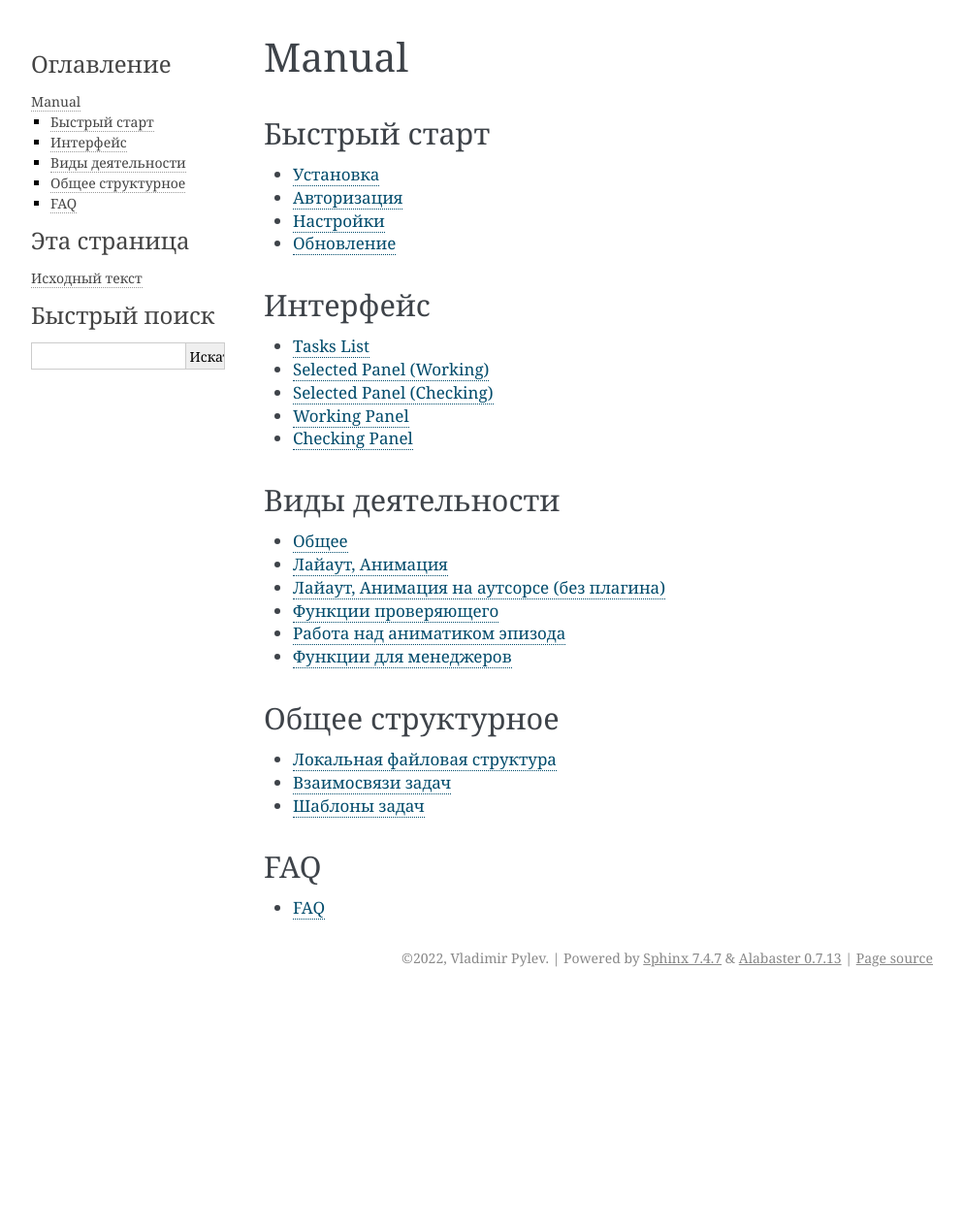
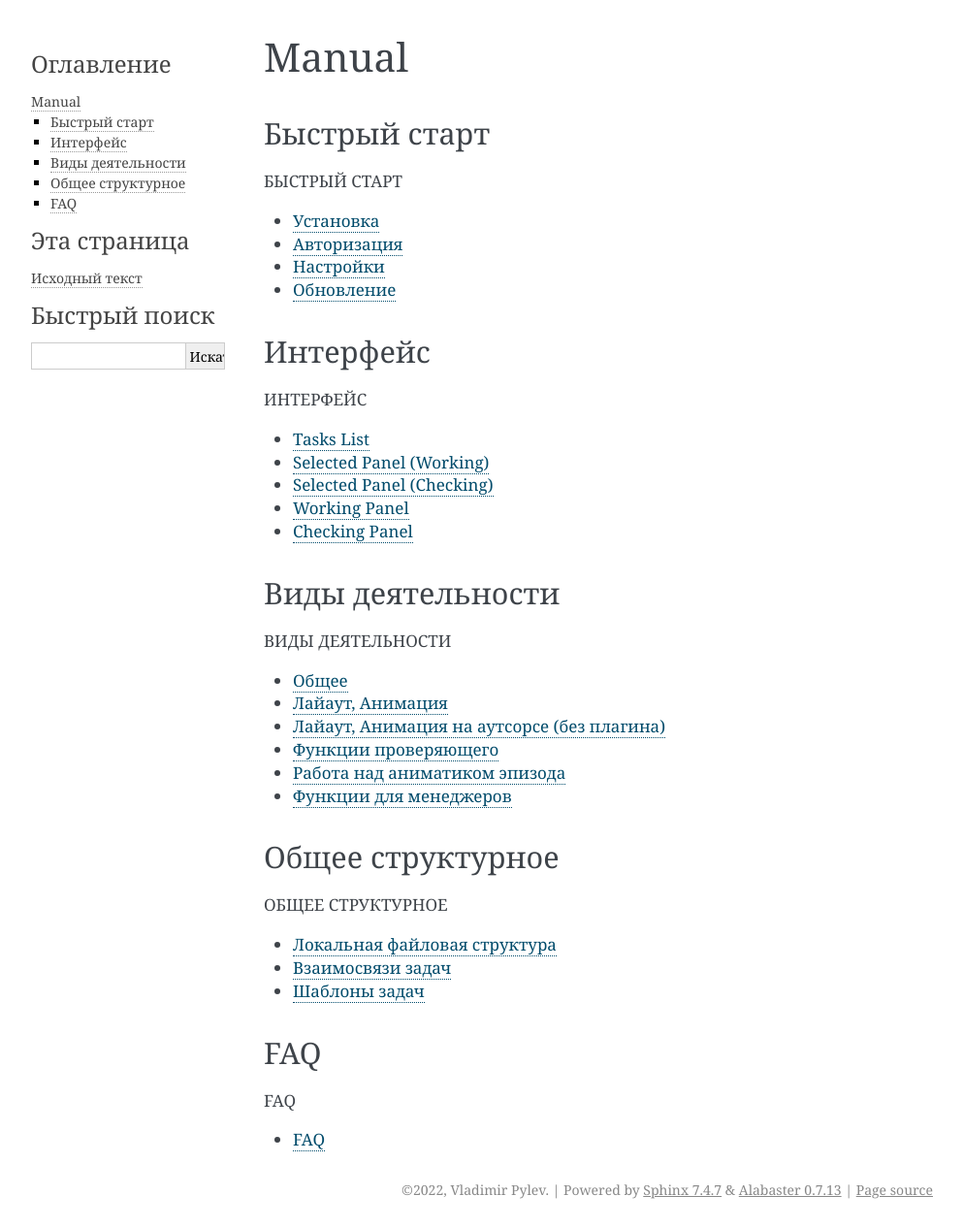
Before and after one commit to volodya-renderberg/cerebro-b3d-connect-manual, a Sphinx documentation site: the page built from docs/source/index.rst, in a window 1280 px wide. Shown: the whole page at 97% size, without its empty margins (148-1141 px from the left). Built offline with Sphinx 7.4.7, drawn with Linux system fonts in a browser that asks for light colours; before the commit the page ends 1027 px from its top, so only the background shows below that.

Commit message:
заголовки

```diff
--- a/docs/source/index.rst
+++ b/docs/source/index.rst
@@ -8,6 +8,7 @@ Manual
 
 .. toctree::
    :maxdepth: 1
+   :caption: БЫСТРЫЙ СТАРТ
 
    manual/install
    manual/authentication
@@ -19,6 +20,7 @@ Manual
 
 .. toctree::
    :maxdepth: 1
+   :caption: ИНТЕРФЕЙС
 
    manual/tasks_list
    manual/selected_panel_work
@@ -31,6 +33,7 @@ Manual
 
 .. toctree::
    :maxdepth: 1
+   :caption: ВИДЫ ДЕЯТЕЛЬНОСТИ
 
    manual/processes/common
    manual/processes/animation
@@ -44,6 +47,7 @@ Manual
 
 .. toctree::
    :maxdepth: 1
+   :caption: ОБЩЕЕ СТРУКТУРНОЕ
 
    manual/processes/files
    manual/links_of_tasks
@@ -54,5 +58,6 @@ FAQ
 
 .. toctree::
    :maxdepth: 1
+   :caption: FAQ
 
    manual/faq
```
